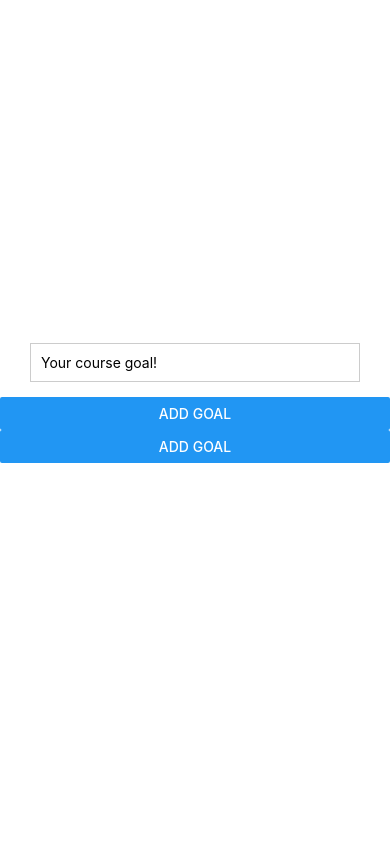
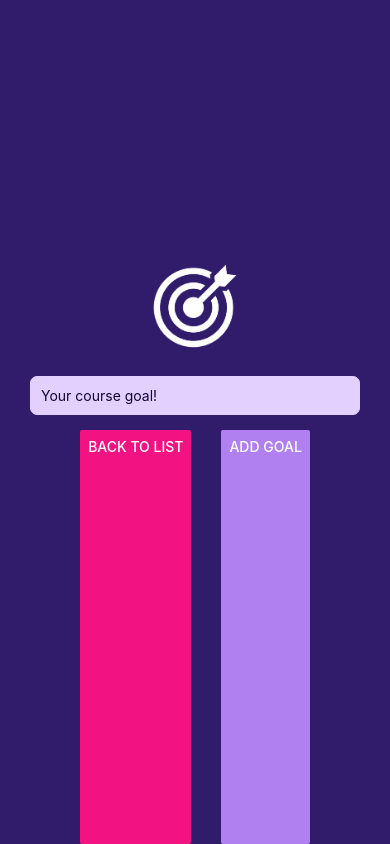
Before and after one commit to VLSLV333/firstTestExpo, a React Native app: screen / in a window 390 px wide. Both pictures are taken after a click on the button "ADD NEW GOAL". Built offline with nearby package versions, Linux system fonts and the light colour scheme.

Commit message:
first module done.

```diff
--- a/App.js
+++ b/App.js
@@ -1,9 +1,10 @@
-import { useState } from "react";
+import { useState } from 'react';
 
-import { StyleSheet, View, FlatList, Button } from "react-native";
+import { StyleSheet, View, FlatList, Button } from 'react-native';
+import { StatusBar } from 'expo-status-bar';
 
-import GoalItem from "./components/GoalItem";
-import GoalInput from "./components/GoalInput";
+import GoalItem from './components/GoalItem';
+import GoalInput from './components/GoalInput';
 
 export default function App() {
   const [goalsArray, setGoalsArray] = useState([]);
@@ -17,6 +18,7 @@ export default function App() {
       ...prevState,
       { id: Math.random().toString(), inputValue: val },
     ]);
+    setModalOpened(false);
   };
 
   const deleteHandler = (givenId) => {
@@ -24,10 +26,12 @@ export default function App() {
   };
 
   return (
+    <>
+      <StatusBar style="light" />
       <View style={styles.container}>
         <Button
           title="add new goal"
-        color="#5e0acc"
+          color="#a065ec"
           onPress={() => setModalOpened(true)}
           style={styles.btnShow}
         />
@@ -52,6 +56,7 @@ export default function App() {
           />
         </View>
       </View>
+    </>
   );
 }
 
--- a/app.json
+++ b/app.json
@@ -6,6 +6,7 @@
     "orientation": "portrait",
     "icon": "./assets/icon.png",
     "userInterfaceStyle": "light",
+    "backgroundColor": "#1e085a",
     "splash": {
       "image": "./assets/splash.png",
       "resizeMode": "contain",
--- a/components/GoalInput.jsx
+++ b/components/GoalInput.jsx
@@ -1,4 +1,4 @@
-import { useState } from "react";
+import { useState } from 'react';
 
 import {
   StyleSheet,
@@ -8,20 +8,22 @@ import {
   TextInput,
   Button,
   Modal,
-} from "react-native";
+  Image
+} from 'react-native';
 
 export default function GoalInput({ btnHand, closeModal, modalSt }) {
-  const [inputValue, setInputValue] = useState("");
+  const [inputValue, setInputValue] = useState('');
 
   const inputHandler = (enteredText) => {
     setInputValue(enteredText);
   };
 
   return (
-    <Modal visible={modalSt} animationType="slide">
+    <Modal visible={modalSt} animationType="slide" >
       <View style={styles.container}>
         <TouchableWithoutFeedback onPress={Keyboard.dismiss} accessible={false}>
           <View style={styles.input}>
+            <Image source={require('../assets/image/goal.png')} style={styles.image}/>
             <TextInput
               placeholder="Your course goal!"
               style={styles.inp}
@@ -30,19 +32,21 @@ export default function GoalInput({ btnHand, closeModal, modalSt }) {
             />
           </View>
         </TouchableWithoutFeedback>
-          <Button
-            title="Add goal"
+        <View style={styles.btnsCont}>
+        <Button
+            title="Back to list"
             onPress={() => {
-              btnHand(inputValue), setInputValue(""), closeModal(false);
+              setInputValue(''), closeModal(false);
             }}
+            color='#f31282'
           />
           <Button
             title="Add goal"
             onPress={() => {
-              btnHand(inputValue), setInputValue(""), closeModal(false);
+              btnHand(inputValue), setInputValue('');
             }}
+            color='#b180f0'
           />
-        <View style={styles.btnsCont}>
         </View>
       </View>
     </Modal>
@@ -52,19 +56,35 @@ export default function GoalInput({ btnHand, closeModal, modalSt }) {
 const styles = StyleSheet.create({
   container: {
     flex: 1,
+    backgroundColor: '#311b6b',
+    alignItems: 'center'
   },
   input: {
     justifyContent: 'flex-end',
     paddingHorizontal: 30,
     flex: 1,
-    marginBottom: 15
+    marginBottom: 15,
+    width: '100%'
   },
   inp: {
-    borderColor: "#ccc",
+    borderColor: '#e4d0ff',
+    backgroundColor: '#e4d0ff',
+    color: '#120438',
+    borderRadius: 7,
     borderWidth: 1,
     padding: 10,
   },
   btnsCont: {
     flex: 1,
+    flexDirection: 'row',
+    justifyContent: 'center',
+    gap: 30,
+  },
+  image: {
+    width: 100,
+    height: 100,
+    marginBottom: 20,
+    marginLeft: 'auto',
+    marginRight: 'auto'
   }
 });
```
Also changed, not shown: assets/image/goal.png (added). Lines whose indentation alone changed are shown as unchanged.
